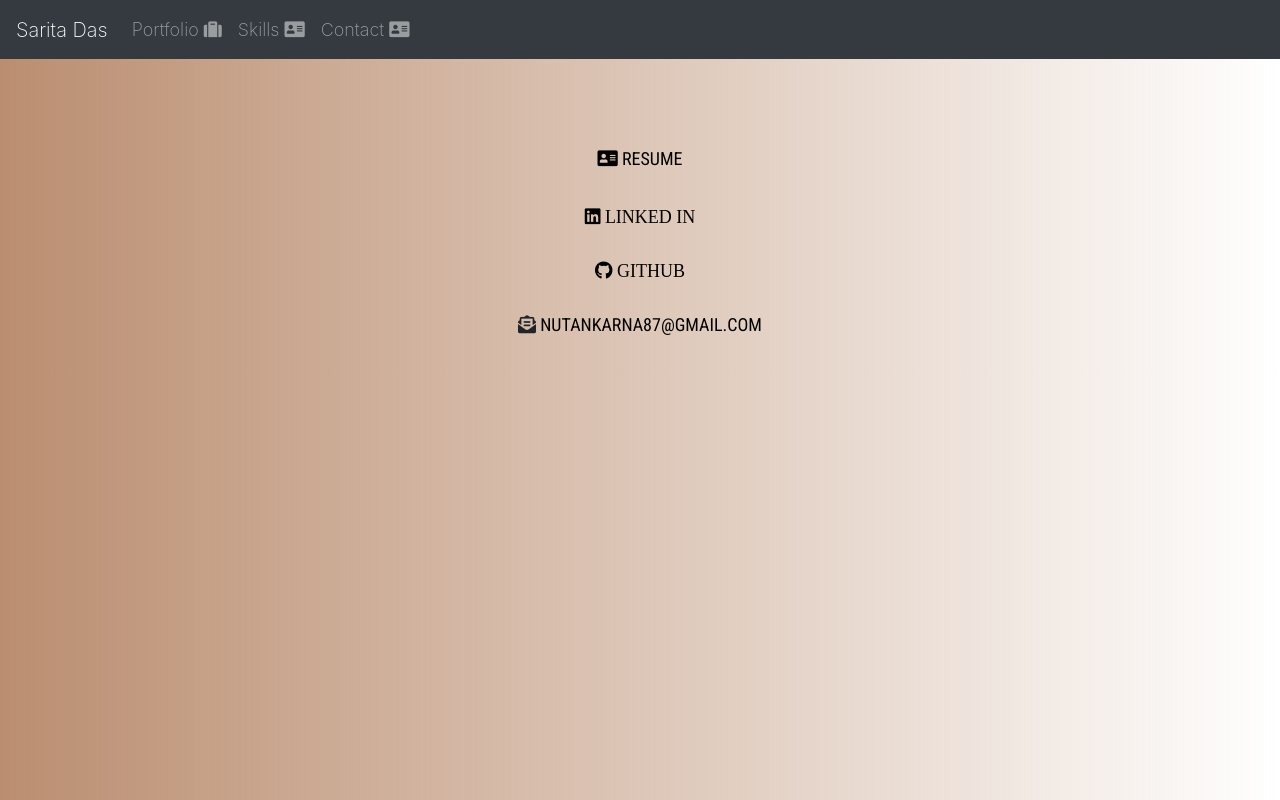
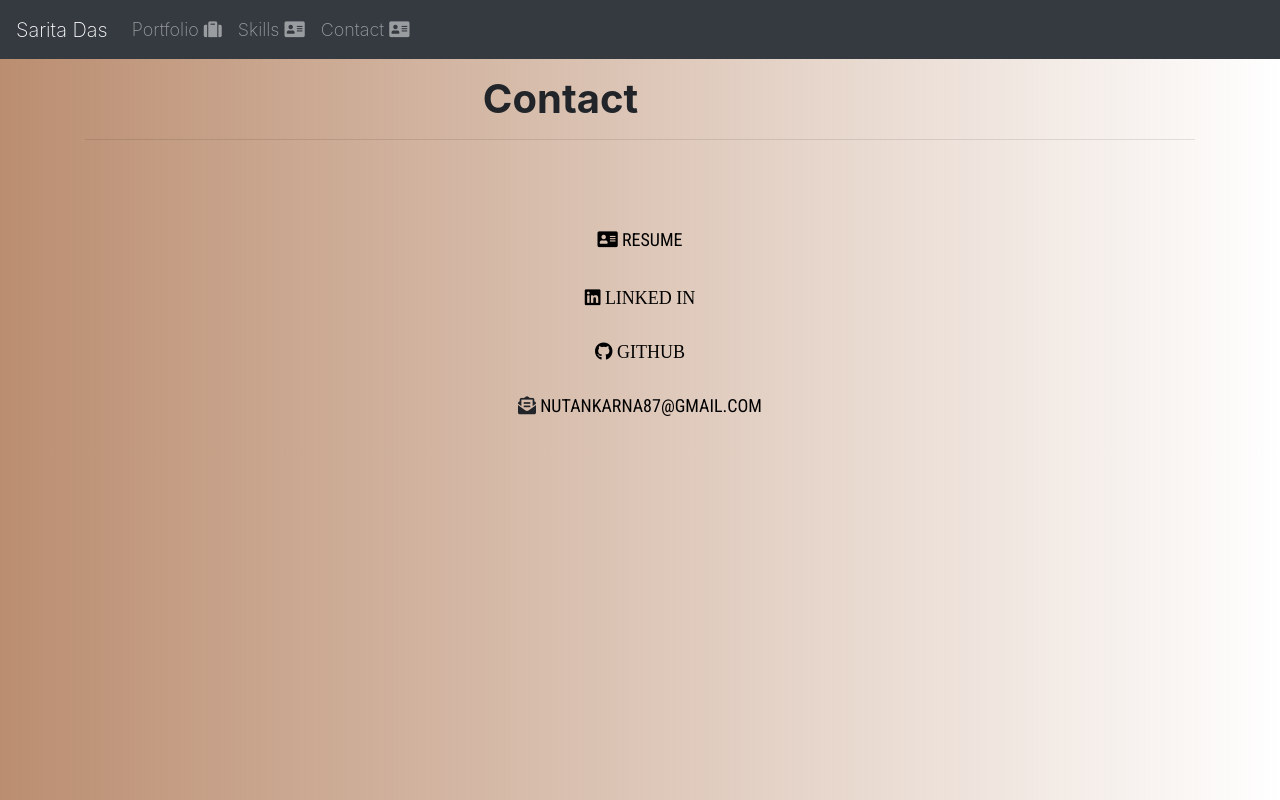
Before and after one commit to sarita87das/bootstrap-portfolio, a plain HTML site: page resume.html in a window 1280 px wide. Drawn offline with nearby package versions, Linux system fonts and the light colour scheme.

Commit message:
contact section modified

```diff
--- a/resume.html
+++ b/resume.html
@@ -44,6 +44,9 @@
             </ul>
         </div>
     </nav>
+    <div class="container mt-3">
+        <h1 id="aboutMe">&nbsp&nbsp&nbsp &nbsp&nbsp&nbsp &nbsp &nbsp&nbsp&nbsp &nbsp&nbsp&nbsp &nbsp &nbsp&nbsp&nbsp &nbsp&nbsp&nbsp &nbsp &nbsp&nbsp&nbsp&nbsp&nbsp&nbsp &nbsp&nbsp&nbsp&nbsp&nbspContact</h1>
+        <hr>
     <div class="container mt-3 col-12">
 
 </body>
```
